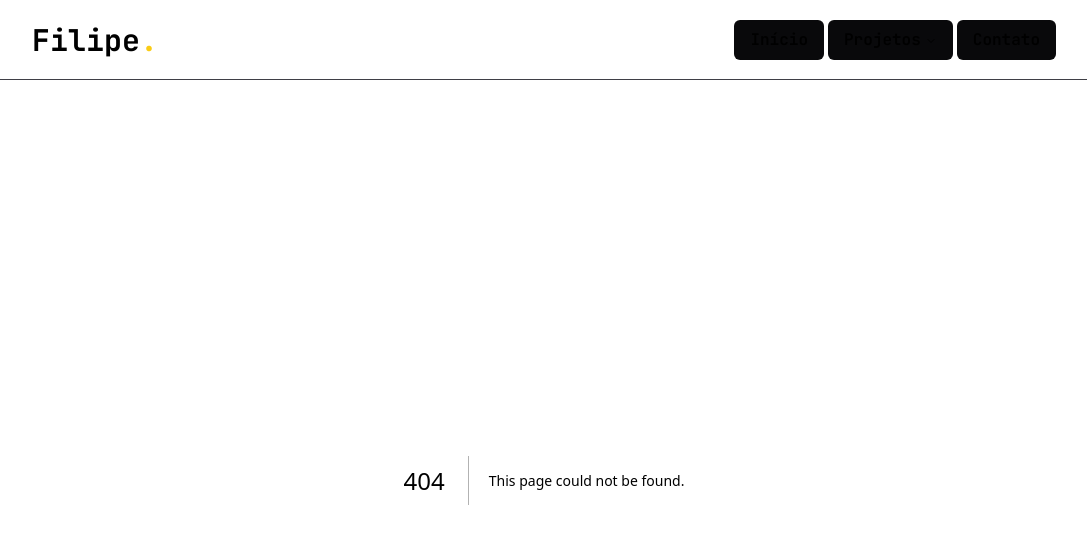
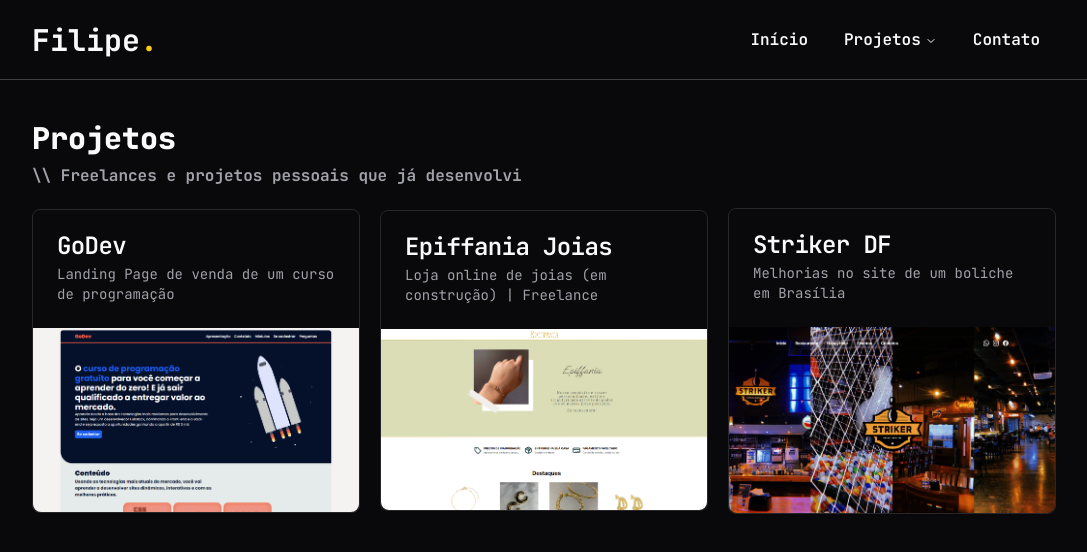
Before and after one commit to filiperv7/filiperv7.com, a Next.js app: page /projects in a window 1280 px wide. Before the commit this address had no page. Shown: the top 552 px of the page, without its empty margins (96-1183 px from the left). Built offline with nearby package versions, Linux system fonts and the light colour scheme.

Commit message:
Starting project page

```diff
--- /dev/null
+++ b/src/app/projects/page.tsx
@@ -0,0 +1,17 @@
+'use client'
+
+import { ProjectsCards } from '@/components/HomePage/projectsCards'
+import { Area } from '@/components/common/Area'
+
+export default function Projects() {
+  return (
+    <Area className="py-10">
+      <h1 className="text-3xl font-extrabold pb-2">Projetos</h1>
+      <h3 className="text-zinc-400 font-bold">
+        \\ Freelances e projetos pessoais que já desenvolvi
+      </h3>
+
+      <ProjectsCards />
+    </Area>
+  )
+}
```
